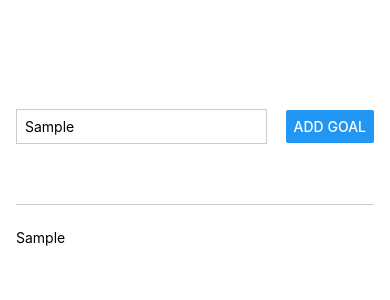
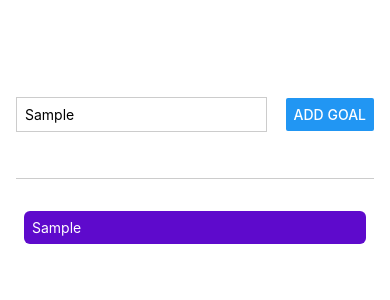
Before and after one commit to jorgearguellles/react-native, a React Native app in the folder RNCourse/: screen / in a window 390 px wide. Both pictures are taken after typing "Sample" into the empty fields and a click on the button "ADD GOAL". Shown: the top 300 px of the page. Built offline with nearby package versions, Linux system fonts and the light colour scheme.

Commit message:
🥕 Add Goal item inside ScrollView

```diff
--- a/RNCourse/App.js
+++ b/RNCourse/App.js
@@ -1,5 +1,5 @@
 import { useState } from 'react';
-import { StyleSheet, Text, View, Button, TextInput } from 'react-native';
+import { StyleSheet, Text, View, Button, TextInput, ScrollView } from 'react-native';
 
 export default function App() {
 
@@ -21,7 +21,13 @@ export default function App() {
         <Button title='Add goal' style={styles.button} onPress={addGoalHandler}/>
       </View>
       <View style={styles.goalsContainer}>
-        { courseGoals.map( goal => <Text key={goal}>{goal}</Text>)}
+        <ScrollView>
+          {courseGoals.map( goal => (
+            <View key={goal} style={styles.goalItem}>
+                <Text style={styles.goalText}>{goal}</Text>
+              </View>
+          ))}
+        </ScrollView>
       </View>
     </View>
   );
@@ -50,6 +56,15 @@ const styles = StyleSheet.create({
     padding: 8,
   },
   goalsContainer: {
-    flex: 4,
+    flex: 5,
+  },
+  goalItem:{
+    margin: 8,
+    padding: 8,
+    borderRadius: 6,
+    backgroundColor: '#5e0acc',
+  },
+  goalText:{
+    color: 'white',
   }
 });
```
